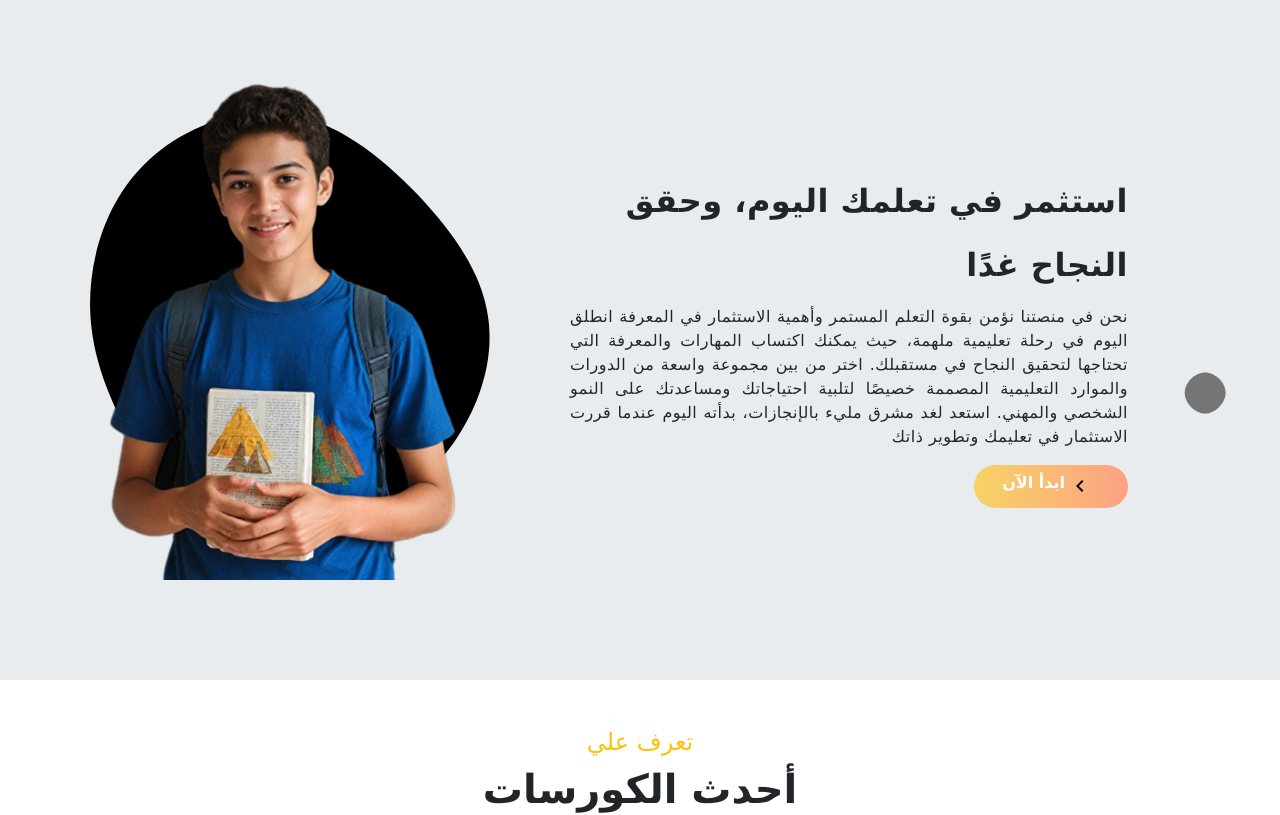
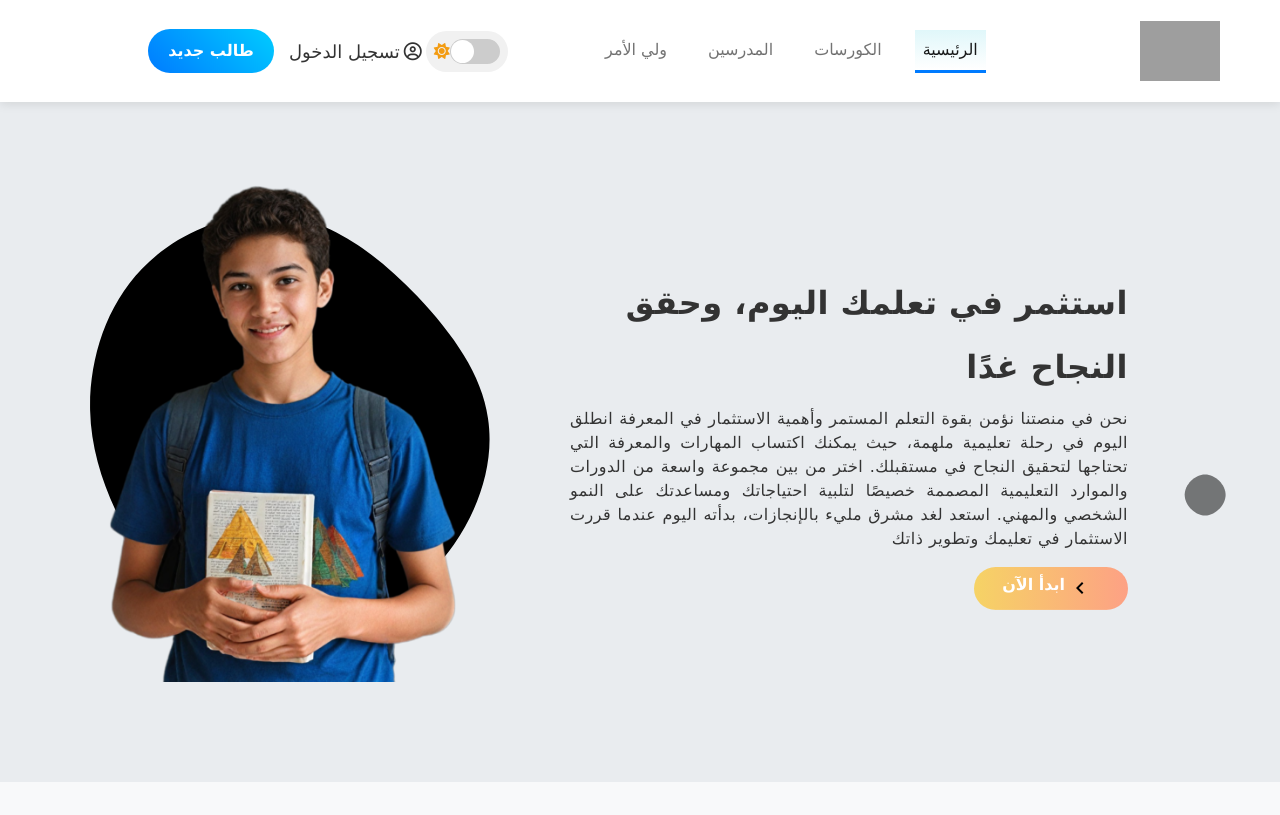
Before and after one commit to abdelrahmanlghorab/E-Learning-Front, an Angular app: page / in a window 1280 px wide. Shown: the top 815 px of the page. Built offline with nearby package versions, Linux system fonts and the light colour scheme; grey boxes are pictures that could not be loaded.

Commit message:
adding the header componet

```diff
--- a/src/app/Shared/header/header.component.html
+++ b/src/app/Shared/header/header.component.html
@@ -1 +1,49 @@
-<p>header works!</p>
+<nav class="navbar navbar-expand-lg navbar-light" style="direction:rtl;">
+    <div class="container-fluid d-flex justify-content-between align-items-center">
+      <!-- Logo -->
+      <a class="navbar-brand" href="#">
+        <img src="image.png" alt="eduNex-light" style="width: 80px;">
+      </a>
+
+      <!-- Navbar Toggle Button -->
+      <button class="navbar-toggler" type="button" data-bs-toggle="collapse" data-bs-target="#navbarNav" aria-controls="navbarNav" aria-expanded="false" aria-label="Toggle navigation">
+        <span class="navbar-toggler-icon"></span>
+      </button>
+
+      <!-- Navbar Links -->
+      <div class="collapse navbar-collapse" id="navbarNav">
+        <ul class="navbar-nav me-auto">
+          <li class="nav-item">
+            <a class="nav-link active" href="#">الرئيسية</a>
+          </li>
+          <li class="nav-item">
+            <a class="nav-link" href="#">الكورسات</a>
+          </li>
+          <li class="nav-item">
+            <a class="nav-link" href="#">المدرسين</a>
+          </li>
+          <li class="nav-item">
+            <a class="nav-link" href="#">ولي الأمر</a>
+          </li>
+        </ul>
+
+        <!-- Right Section -->
+        <div class="d-flex align-items-center mx-auto">
+          <!-- Theme Toggle -->
+          <div class="theme-toggle">
+            <input class="toggle-checkbox" type="checkbox" id="theme-switch" #themeSwitch (click)="toggleTheme()">
+            <i class="fa-solid fa-sun" id="theme-icon"></i>
+          </div>
+
+          <!-- Login Dropdown -->
+          <div class="dropdown disk">
+            <i class="fa-regular fa-circle-user mx-1"></i>
+            <a href="#" class="nav-link" id="login" aria-expanded="false">تسجيل الدخول</a>
+          </div>
+
+          <!-- New Student Button -->
+          <button class="custom-button">طالب جديد</button>
+        </div>
+      </div>
+    </div>
+  </nav>
--- a/src/app/Shared/header/header.component.ts
+++ b/src/app/Shared/header/header.component.ts
@@ -8,5 +8,19 @@ import { Component } from '@angular/core';
   styleUrl: './header.component.css'
 })
 export class HeaderComponent {
+  toggleTheme() {
+    const body = document.body;
+    const themeIcon = document.getElementById('theme-icon');
+
+    // Toggle dark mode class on body
+    body.classList.toggle('dark-mode');
+
+    // Update the theme icon based on the current theme
+    if (body.classList.contains('dark-mode')) {
+      themeIcon?.classList.replace('fa-sun', 'fa-moon');
+    } else {
+      themeIcon?.classList.replace('fa-moon', 'fa-sun');
+    }
+  }
 
 }
--- a/src/app/app.component.html
+++ b/src/app/app.component.html
@@ -1,3 +1,4 @@
+<app-header></app-header>
 <app-hero-section></app-hero-section>
 
 <app-most-resent-courses></app-most-resent-courses>
--- a/src/app/app.component.ts
+++ b/src/app/app.component.ts
@@ -4,12 +4,13 @@ import { HeroSectionComponent } from './LandingPage/hero-section/hero-section.co
 import { OurTeacherComponent } from './LandingPage/our-teacher/our-teacher.component';
 import { AboutUsComponent } from './LandingPage/about-us/about-us.component';
 import { MostResentCoursesComponent } from './LandingPage/most-resent-courses/most-resent-courses.component';
+import { HeaderComponent } from "./Shared/header/header.component";
 
 @Component({
   selector: 'app-root',
   standalone: true,
 
-  imports: [RouterOutlet, OurTeacherComponent, AboutUsComponent, MostResentCoursesComponent, HeroSectionComponent],
+  imports: [RouterOutlet, OurTeacherComponent, AboutUsComponent, MostResentCoursesComponent, HeroSectionComponent, HeaderComponent],
   templateUrl: './app.component.html',
   styleUrl: './app.component.css'
 })
--- a/src/index.html
+++ b/src/index.html
@@ -9,6 +9,7 @@
   <link rel="icon" type="image/x-icon" href="favicon.ico">
   <link href="https://cdn.jsdelivr.net/npm/bootstrap@5.0.2/dist/css/bootstrap.min.css" rel="stylesheet"
     integrity="sha384-EVSTQN3/azprG1Anm3QDgpJLIm9Nao0Yz1ztcQTwFspd3yD65VohhpuuCOmLASjC" crossorigin="anonymous">
+    <link rel="stylesheet" href="https://cdnjs.cloudflare.com/ajax/libs/font-awesome/6.0.0-beta3/css/all.min.css">
 </head>
 
 <body>
--- a/src/styles.css
+++ b/src/styles.css
@@ -1 +1,234 @@
-/* You can add global styles to this file, and also import other style files */
+body {
+    font-family: 'Segoe UI', Tahoma, Geneva, Verdana, sans-serif;
+    background-color: #f8f9fa;
+    color: #333;
+    transition: background-color 0.3s ease, color 0.3s ease;
+  }
+
+  /* Navbar */
+  .navbar {
+    background-color: white;
+    padding: 1rem 2rem;
+    box-shadow: 0 2px 10px rgba(0, 0, 0, 0.1);
+    position: sticky;
+    top: 0;
+    z-index: 1000;
+    transition: background-color 0.3s ease;
+  }
+
+  /* Navbar Links */
+  .navbar-nav .nav-link {
+    color: #333;
+    font-size: 16px;
+    font-weight: 500;
+    margin-right: 25px;
+    transition: color 0.3s ease;
+  }
+
+  .navbar-nav .nav-link:hover {
+    color: #007bff;
+  }
+
+  .navbar-nav .nav-link.active {
+    background: linear-gradient(to bottom, #e0f7fa, #fff);
+    border-bottom: 3px solid #007bff;
+  }
+
+  /* Button Customization */
+  .custom-button {
+    padding: 10px 20px;
+    background: linear-gradient(45deg, #007bff, #00ccff);
+    border: none;
+    border-radius: 30px;
+    color: white;
+    font-weight: bold;
+    font-size: 16px;
+    cursor: pointer;
+    margin-left: 15px;
+    transition: all 0.3s ease;
+  }
+
+  .custom-button:hover {
+    background: linear-gradient(45deg, #0056b3, #00b2d6);
+    box-shadow: 0 8px 20px rgba(0, 0, 0, 0.15);
+  }
+
+  /* Disk Icon */
+  .disk {
+    color: #333;
+    font-size: 18px;
+    margin-left: 15px;
+    display: flex;
+    align-items: center;
+  }
+
+  .disk i {
+    margin-right: 5px;
+  }
+
+  /* Theme Toggle */
+  .theme-toggle {
+    display: flex;
+    align-items: center;
+    padding: 8px;
+    background-color: #f1f1f1;
+    border-radius: 30px;
+    transition: background-color 0.3s ease;
+  }
+
+  .toggle-checkbox {
+    appearance: none;
+    width: 50px;
+    height: 25px;
+    background: #ccc;
+    border-radius: 15px;
+    position: relative;
+    cursor: pointer;
+    outline: none;
+    transition: background 0.3s ease;
+  }
+
+  .toggle-checkbox:checked {
+    background: #007bff;
+  }
+
+  .toggle-checkbox::before {
+    content: '';
+    position: absolute;
+    width: 23px;
+    height: 23px;
+    background-color: white;
+    border-radius: 50%;
+    top: 1px;
+    left: 1px;
+    transition: 0.3s ease;
+  }
+
+  .toggle-checkbox:checked::before {
+    transform: translateX(25px);
+  }
+
+  .theme-toggle:hover {
+    background-color: #e9ecef;
+  }
+
+  /* Dropdown Menu */
+  .dropdown-menu {
+    background-color: white;
+    border: none;
+    box-shadow: 0 4px 10px rgba(0, 0, 0, 0.1);
+    border-radius: 10px;
+  }
+
+  .dropdown-menu a {
+    padding: 10px 20px;
+    display: block;
+    color: #333;
+    font-size: 14px;
+    transition: background-color 0.2s ease;
+  }
+
+  .dropdown-menu a:hover {
+    background-color: #f8f9fa;
+  }
+
+  /* Dark Mode */
+  body.dark-mode {
+    background-color: #121212;
+    color: #f8f9fa;
+  }
+
+  body.dark-mode .navbar {
+    background-color: #333;
+    box-shadow: 0 2px 10px rgba(255, 255, 255, 0.1);
+  }
+
+  body.dark-mode .navbar-nav .nav-link {
+    color: #f8f9fa;
+  }
+
+  body.dark-mode .custom-button {
+    background: linear-gradient(45deg, #ff6f00, #ffcc00);
+  }
+
+  body.dark-mode .custom-button:hover {
+    background: linear-gradient(45deg, #e65c00, #ffab00);
+  }
+  body.dark-mode .disk {
+    color: #f8f9fa;
+  }
+
+  body.dark-mode .theme-toggle {
+    background-color: #333;
+  }
+
+  body.dark-mode .toggle-checkbox {
+    background-color: #555;
+  }
+
+  body.dark-mode .toggle-checkbox:checked {
+    background-color: #007bff;
+  }
+
+  body.dark-mode .toggle-checkbox::before {
+    background-color: #333;
+  }
+
+  body.dark-mode .toggle-checkbox:checked::before {
+    background-color: #f8f9fa;
+  }
+
+  body.dark-mode .dropdown-menu {
+    background-color: #333;
+    box-shadow: 0 4px 10px rgba(255, 255, 255, 0.1);
+  }
+
+  body.dark-mode .dropdown-menu a {
+      color: #f8f9fa;
+  }
+  body.dark-mode .dropdown-menu a:hover {
+    background-color: #222;
+  }
+
+  /* Dark Mode Toggle */
+  .dark-mode-toggle {
+    display: flex;
+    align-items: center;
+    padding: 8px;
+    background-color: #f1f1f1;
+    border-radius: 30px;
+    transition: background-color 0.3s ease;
+  }
+
+  .dark-mode-toggle:hover {
+    background-color: #e9ecef;
+  }
+  body.dark-mode .navbar-nav .nav-link.active{
+    background: linear-gradient(to bottom, #333, #222);
+    border-bottom: 3px solid #007bff;
+  }
+  /* Icon for Theme Toggle */
+  .fa-sun {
+    color: #f39c12;
+  }
+
+  .fa-moon {
+    color: #f8f9fa;
+  }
+
+  /* Responsive Adjustments */
+  @media (max-width: 768px) {
+    .navbar-nav {
+      text-align: center;
+      margin-top: 10px;
+    }
+
+    .custom-button {
+      margin-top: 10px;
+      width: 100%;
+    }
+
+    .disk {
+      margin-top: 10px;
+    }
+  }
```
